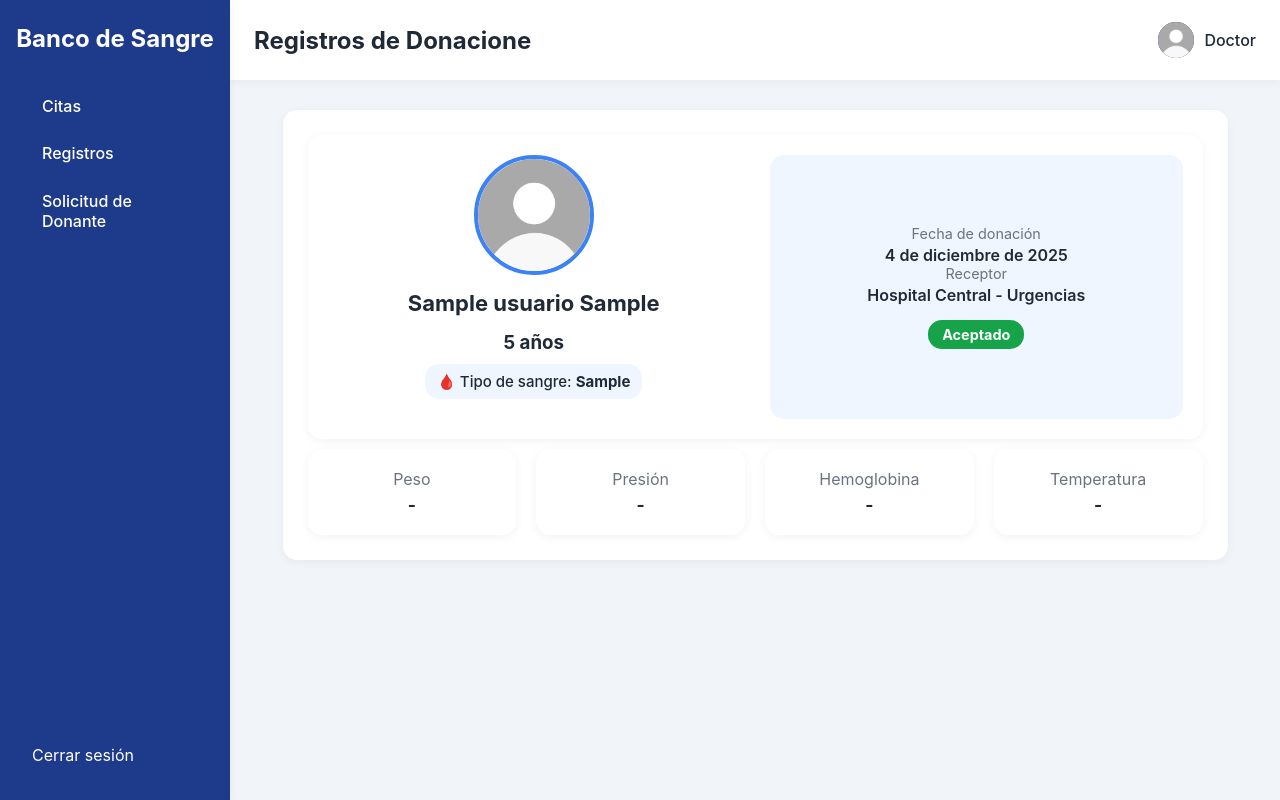
After one commit to imjazmina/gestion_de_donadores_de_sangre, a Flask app: page /registro-evaluacion/1 in a window 1280 px wide. The commit adds this page. Run offline with Flask 3, Linux system fonts and the light colour scheme; tables that the repository leaves empty hold one stand-in row (values such as "Sample post").

Commit message:
maquetacion vista registro de donacion

```diff
--- a/app/controllers.py
+++ b/app/controllers.py
@@ -1,3 +1,4 @@
+from operator import or_
 from app.models import SolicitudDonante, Agendamiento, Usuario, Donante
 from datetime import date, datetime
 from app import db
@@ -131,8 +132,10 @@ def obtener_agendamientos_dia():
 def obtener_registros_completados():
     agendamientos = (
         Agendamiento.query
-        .filter(Agendamiento.estado == "completado")
-        .order_by(Agendamiento.fecha_turno.desc())
+            .filter(or_(
+            Agendamiento.estado == "completado",
+            Agendamiento.estado == "rechazado"
+    ))
         .all()
     )
 
--- a/app/routes.py
+++ b/app/routes.py
@@ -83,7 +83,6 @@ def listar_agendamientos():
 def listar_agendamientos_completados():
     try:
         data = donaciones_controller.obtener_registros_completados()
-        print(data)
         return render_template('donacionesRegistradas.html', data=data ,active_page='completados')
     except Exception as e:
         return jsonify({"error": str(e)}), 500
@@ -99,6 +98,18 @@ def mostrar_evaluacion(id_agendamiento):
 
     except Exception as e:
         return render_template('evaluacion_donante.html', agendamiento=agendamiento )
+
+@web_bp.route('/registro-evaluacion/<int:id_agendamiento>')
+def mostrar_registro_evaluacion(id_agendamiento):
+    try:
+    # Tendrías que obtener el agendamiento y luego el donante
+        agendamiento = donaciones_controller.obtener_agendamiento(id_agendamiento)
+        # Pasa el objeto completo del agendamiento a la plantilla
+        return render_template('registroDonacion.html', agendamiento=agendamiento)
+
+    except Exception as e:
+        return render_template('registroDonacion.html', agendamiento=agendamiento )
+
 
 # Función auxiliar para manejar cadenas vacías y conversión segura
 def safe_float(value):
@@ -148,6 +159,7 @@ def guardar_evaluacion(id_agendamiento):
             "message": "Evaluación guardada con éxito."
         }), 200
     except Exception as e:
+        print(e)
         return jsonify({"error": str(e)}), 500
 #cambiar estado de agendamientp de donacion confirmado/cancelar
 @web_bp.route('/agendamientos/<int:id_agendamiento>', methods = ['PUT'])
--- a/app/static/css/admin.css
+++ b/app/static/css/admin.css
@@ -166,7 +166,7 @@ footer {
    TABLAS
 ======================================== */
 .tabla-container {
-     width: 90%;
+    width: 90%;
     max-width: 1100px;
     margin: 30px auto;
     padding: 25px;
--- /dev/null
+++ b/app/static/css/registro_donacion.css
@@ -0,0 +1,136 @@
+:root {
+    --primary: #1e3a8a;
+    --primary-light: #3b82f6;
+    --primary-bg: #eff6ff;
+    --accent: #2563eb;
+
+    --success: #16a34a;
+    --danger: #dc2626;
+
+    --text-dark: #1f2937;
+    --text-light: #6b7280;
+
+    --white: #ffffff;
+    --gray-bg: #f1f5f9;
+
+    --radius: 14px;
+    --shadow: 0 2px 10px rgba(0,0,0,0.05);
+}
+
+
+/* == CONTENEDOR DEL PERFIL == */
+.perfil-card {
+    display: grid;
+    grid-template-columns: 1fr 1fr;
+    gap: 30px;
+    padding: 20px;
+    background: var(--white);
+    border-radius: var(--radius);
+    box-shadow: var(--shadow);
+    max-width: 100%;
+}
+
+
+.perfil-col-izq {
+    display: flex;
+    flex-direction: column;
+    justify-content: center;       /* 🔥 centra vertical */
+    align-items: center;           /* 🔥 centra horizontal */
+    text-align: center;
+    border-radius: var(--radius);
+}
+
+.perfil-foto-box {
+    display: flex;
+    justify-content: center;
+    margin-bottom: 15px;
+}
+
+.perfil-foto {
+    width: 120px;
+    height: 120px;
+    border-radius: 100%;
+    object-fit: cover;
+    border: 4px solid var(--primary-light);
+}
+
+.tipo-sangre {
+    background: var(--primary-bg);
+    padding: 8px 12px;
+    border-radius: var(--radius);
+    display: inline-block;
+    margin-top: 10px;
+    font-weight: 500;
+}
+
+.estado {
+    display: inline-block;
+    padding: 6px 14px;
+    margin-top: 15px;
+    border-radius: var(--radius);
+    color: white;
+    font-weight: bold;
+    font-size: 0.9rem;
+}
+
+.estado.aceptado {
+    background: var(--success);
+}
+
+.estado.rechazado {
+    background: var(--danger);
+}
+
+/* COLUMNA DERECHA */
+.perfil-col-der {
+    display: grid;
+    grid-template-columns: repeat(auto-fit, minmax(260px, 1fr));
+    justify-content: center;       /* 🔥 centra vertical */
+    align-items: center;           /* 🔥 centra horizontal */
+    text-align: center;
+}
+
+.info-box {
+    background: var(--primary-bg);
+    padding: 70px;
+    border-radius: var(--radius);
+}
+
+.label {
+    color: var(--text-light);
+    font-size: 0.9rem;
+    margin-bottom: 3px;
+}
+
+.value {
+    font-weight: 600;
+    color: var(--text-dark);
+}
+
+/* == GRID DE VITALES == */
+.vitales-grid {
+    margin-top: 10px;
+    display: grid;
+    grid-template-columns: repeat(auto-fit, minmax(200px, 1fr));
+    gap: 20px;
+}
+
+.vital-box {
+    background: var(--white);
+    padding: 20px;
+    border-radius: var(--radius);
+    box-shadow: var(--shadow);
+    text-align: center;
+}
+
+.vital-label {
+    color: var(--text-light);
+    margin: 0;
+}
+
+.vital-value {
+    margin-top: 5px;
+    font-size: 1.1rem;
+    font-weight: bold;
+    color: var(--text-dark);
+}
--- a/app/templates/donacionesRegistradas.html
+++ b/app/templates/donacionesRegistradas.html
@@ -6,7 +6,6 @@
 {% set active_page = "completados" %}
 
 {% block contenido %}
-    <div class="tabla-container">
 <table class="tabla-agendamientos">
   <thead>
     <tr>
@@ -28,7 +27,9 @@
       <td style="text-align: center;">{{ item.tipo_sangre }}</td>
       <td>{{ item.estado_agendamiento }}</td>
       <td  style="text-align: center;">
-              <a class="btn-ver" href="#"" target="_blank">Ver</a>
+        <a href="{{ url_for('donaciones_web.mostrar_registro_evaluacion', id_agendamiento=item.id_agendamiento) }}" class="btn-ver">
+          Ver
+        </a>
       </td>
     </tr>
     {% endfor %}
--- /dev/null
+++ b/app/templates/registroDonacion.html
@@ -0,0 +1,73 @@
+{% extends "partials/doctor_nav.html" %}
+
+{% block titulo %}Registros{% endblock %}
+{% block titulo_header %}Registros de Donacione{% endblock %}
+
+{% set active_page = "completados" %}
+
+{% block contenido %}
+<head>
+    <link rel="stylesheet" href="{{ url_for('static', filename='css/registro_donacion.css') }}">
+</head>
+
+<div class="perfil-card">
+
+    <!-- COLUMNA IZQUIERDA -->
+    <div class="perfil-col-izq">
+        <div class="perfil-foto-box">
+            <img src="{{ url_for('static', filename='img/icono.jpg') }}" class="perfil-foto" alt="Foto">
+        </div>
+
+        <h2 style="align-content: center;">{{ agendamiento.nombre }} {{ agendamiento.apellido }}</h2>
+        <h3>{{ agendamiento.edad }} años</h3>
+
+        <p class="tipo-sangre">
+            <span>🩸</span>
+            Tipo de sangre: <strong>{{ agendamiento.tipo_sangre }}</strong>
+        </p>
+
+
+    </div>
+
+    <!-- COLUMNA DERECHA -->
+    <div class="perfil-col-der">
+        <div class="info-box">
+            <p class="label">Fecha de donación</p>
+            <p class="value">4 de diciembre de 2025</p>
+            <p class="label">Receptor</p>
+            <p class="value">Hospital Central - Urgencias</p>
+            <span class="estado {{ 'aceptado' if agendamiento.disponible_para_donar else 'rechazado' }}">
+            {{ 'Aceptado' if agendamiento.disponible_para_donar else 'Rechazado' }}
+        </span>
+        </div>
+
+    </div>
+
+</div>
+
+<!-- === 4 BLOQUES DE DETALLES === -->
+<section class="vitales-grid">
+
+    <div class="vital-box">
+        <p class="vital-label">Peso</p>
+        <p class="vital-value">{{ agendamiento.peso or "-" }}</p>
+    </div>
+
+    <div class="vital-box">
+        <p class="vital-label">Presión</p>
+        <p class="vital-value">{{ agendamiento.presion or "-" }}</p>
+    </div>
+
+    <div class="vital-box">
+        <p class="vital-label">Hemoglobina</p>
+        <p class="vital-value">{{ agendamiento.hemoglobina or "-" }}</p>
+    </div>
+
+    <div class="vital-box">
+        <p class="vital-label">Temperatura</p>
+        <p class="vital-value">{{ agendamiento.temperatura or "-" }}</p>
+    </div>
+
+</section>
+
+{% endblock %}
```
Lines whose indentation alone changed are shown as unchanged.
